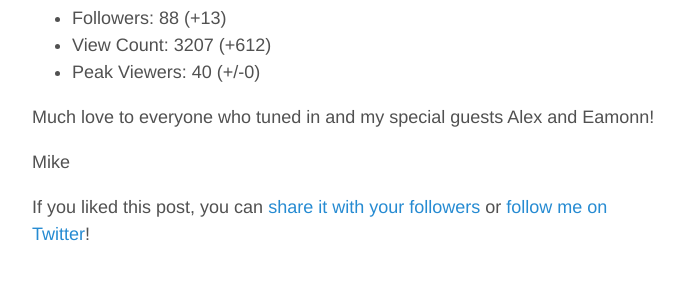
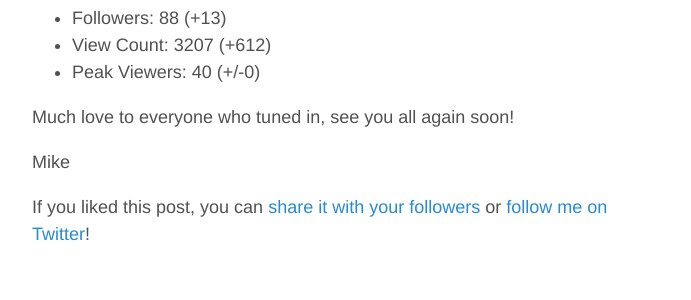
Before and after one commit to MikeHardman/mikehardman.github.io, a Jekyll site: the page built from _posts/2015-10-13-integrate-all-the-things.md, in a window 1280 px wide. Shown: the part 1454-1754 px from the top of the page, without its empty margins (293-984 px from the left). Built offline with Jekyll 4.4.1, drawn with Linux system fonts in a browser that asks for light colours; comment, search, counter and statistics services are not loaded.

Commit message:
Update 2015-10-13-integrate-all-the-things.md

```diff
--- a/_posts/2015-10-13-integrate-all-the-things.md
+++ b/_posts/2015-10-13-integrate-all-the-things.md
@@ -27,7 +27,7 @@ Stream Stats:
  - View Count: 3207 (+612)
  - Peak Viewers: 40 (+/-0)
 
-Much love to everyone who tuned in and my special guests Alex and Eamonn!
+Much love to everyone who tuned in, see you all again soon!
 
 Mike
 
```
